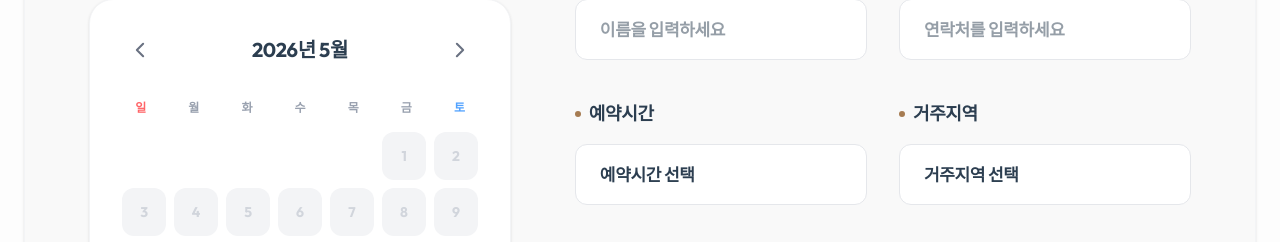
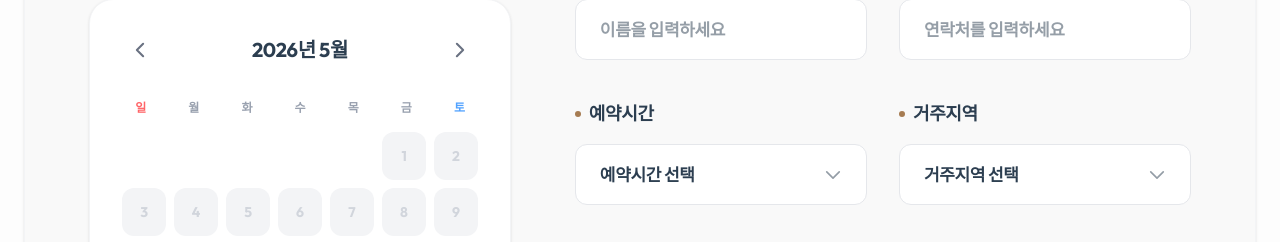
Before and after one commit to sonicp10/law_homepage1, a Next.js app: page /qna/visit in a window 1280 px wide. Shown: the part 912-1154 px from the top of the page. Built offline with nearby package versions, Linux system fonts and the light colour scheme; no server answers; the database is empty; a web font is replaced by a local one.

Commit message:
feat: 방문 상담 연락처 포매팅, 예약시간/거주지역 셀렉트 UI 개선 및 어드민 연동 완료

```diff
--- a/src/app/admin/consultations/page.tsx
+++ b/src/app/admin/consultations/page.tsx
@@ -88,7 +88,7 @@ export default function AdminConsultationsPage() {
             <table className="w-full min-w-[900px]">
               <thead>
                 <tr className="border-b border-[var(--border)] bg-gray-50">
-                  {['이름', '연락처', '유형', '업무분야', '지역', '상태', '신청일', '상태변경'].map((h) => (
+                  {['이름', '연락처', '유형', '업무분야 / 예약일시', '지역', '상태', '신청일', '상태변경'].map((h) => (
                     <th key={h} className="text-left px-4 py-4 text-xs font-bold text-[var(--primary)]/50 uppercase tracking-wider whitespace-nowrap">{h}</th>
                   ))}
                 </tr>
@@ -103,7 +103,17 @@ export default function AdminConsultationsPage() {
                         {item.type === 'PHONE' ? '전화' : '방문'}
                       </span>
                     </td>
-                    <td className="px-4 py-4 text-sm text-[var(--primary)]/60 whitespace-nowrap">{item.category || '-'}</td>
+                    <td className="px-4 py-4 text-sm text-[var(--primary)]/60 whitespace-nowrap">
+                      {item.type === 'VISIT' ? (
+                        item.visitDate ? (
+                          <span className="font-semibold text-purple-700 bg-purple-50 px-2.5 py-1 rounded-lg inline-flex items-center gap-1">
+                            📅 {item.visitDate.split('T')[0]} {item.visitTime || ''}
+                          </span>
+                        ) : '-'
+                      ) : (
+                        item.category || '-'
+                      )}
+                    </td>
                     <td className="px-4 py-4 text-sm text-[var(--primary)]/60 whitespace-nowrap">{item.location || '-'}</td>
                     <td className="px-4 py-4 whitespace-nowrap">
                       <span className={`px-2.5 py-1 rounded-full text-xs font-bold ${statusColors[item.status] || 'bg-gray-100 text-gray-500'}`}>
--- a/src/app/admin/page.tsx
+++ b/src/app/admin/page.tsx
@@ -172,7 +172,9 @@ export default function AdminDashboard() {
                       {item.type === 'PHONE' ? '전화' : '방문'}
                     </span>
                   </div>
-                  <p className="text-[var(--primary)]/50 text-xs">{item.phone} · {item.category || '미분류'} · {formatDate(item.createdAt)}</p>
+                  <p className="text-[var(--primary)]/50 text-xs">
+                    {item.phone} · {item.type === 'VISIT' ? (item.visitDate ? `📅 ${item.visitDate.split('T')[0]} ${item.visitTime || ''}` : '방문 예약') : (item.category || '미분류')} · {formatDate(item.createdAt)}
+                  </p>
                 </div>
               ))}
             </div>
--- a/src/app/api/admin/stats/route.ts
+++ b/src/app/api/admin/stats/route.ts
@@ -43,7 +43,7 @@ export async function GET(request: Request) {
       prisma.consultation.findMany({
         orderBy: { createdAt: 'desc' },
         take: 5,
-        select: { id: true, name: true, phone: true, type: true, category: true, status: true, createdAt: true },
+        select: { id: true, name: true, phone: true, type: true, category: true, visitDate: true, visitTime: true, status: true, createdAt: true },
       }),
       prisma.boardQna.findMany({
         orderBy: { createdAt: 'desc' },
--- a/src/app/qna/phone/page.tsx
+++ b/src/app/qna/phone/page.tsx
@@ -1,6 +1,7 @@
 'use client';
 
 import React, { useState } from 'react';
+import { formatPhone } from '@/lib/utils';
 
 export default function PhoneConsultPage() {
   const [formData, setFormData] = useState({
@@ -52,10 +53,11 @@ export default function PhoneConsultPage() {
                <input
                  required
                  type="tel"
+                 maxLength={13}
                  placeholder="연락처를 입력하세요"
                  className="w-full px-6 py-4 bg-gray-50 border border-gray-200 rounded-xl focus:outline-none focus:border-[#A67C52] transition-colors"
                  value={formData.phone}
-                 onChange={(e) => setFormData({...formData, phone: e.target.value})}
+                 onChange={(e) => setFormData({...formData, phone: formatPhone(e.target.value)})}
                />
             </div>
 
--- a/src/app/qna/visit/page.tsx
+++ b/src/app/qna/visit/page.tsx
@@ -1,6 +1,7 @@
 'use client';
 
 import React, { useState } from 'react';
+import { formatPhone } from '@/lib/utils';
 
 export default function VisitConsultPage() {
   const today = new Date();
@@ -142,10 +143,11 @@ export default function VisitConsultPage() {
                   <input
                     required
                     type="tel"
+                    maxLength={13}
                     placeholder="연락처를 입력하세요"
                     className="w-full px-6 py-4 bg-white border border-gray-200 rounded-xl focus:outline-none focus:border-[#A67C52]"
                     value={formData.phone}
-                    onChange={(e) => setFormData({...formData, phone: e.target.value})}
+                    onChange={(e) => setFormData({...formData, phone: formatPhone(e.target.value)})}
                   />
                </div>
             </div>
@@ -155,9 +157,10 @@ export default function VisitConsultPage() {
                   <label className="flex items-center gap-2 text-lg font-bold text-[#2C3E50]">
                     <span className="w-1.5 h-1.5 bg-[#A67C52] rounded-full"></span> 예약시간
                   </label>
+                  <div className="relative">
                     <select
                       required
-                    className="w-full px-6 py-4 bg-white border border-gray-200 rounded-xl focus:outline-none focus:border-[#A67C52] appearance-none"
+                      className="w-full px-6 py-4 bg-white border border-gray-200 rounded-xl focus:outline-none focus:border-[#A67C52] appearance-none pr-12 cursor-pointer"
                       value={formData.visitTime}
                       onChange={(e) => setFormData({...formData, visitTime: e.target.value})}
                     >
@@ -167,14 +170,21 @@ export default function VisitConsultPage() {
                       <option value="14:00">14:00</option>
                       <option value="16:00">16:00</option>
                     </select>
+                    <div className="absolute right-6 top-1/2 -translate-y-1/2 pointer-events-none opacity-50 text-[#2C3E50]">
+                       <svg xmlns="http://www.w3.org/2000/svg" fill="none" viewBox="0 0 24 24" strokeWidth={2} stroke="currentColor" className="w-5 h-5">
+                         <path strokeLinecap="round" strokeLinejoin="round" d="M19.5 8.25l-7.5 7.5-7.5-7.5" />
+                       </svg>
+                    </div>
+                  </div>
                </div>
                <div className="space-y-4">
                   <label className="flex items-center gap-2 text-lg font-bold text-[#2C3E50]">
                     <span className="w-1.5 h-1.5 bg-[#A67C52] rounded-full"></span> 거주지역
                   </label>
+                  <div className="relative">
                     <select
                       required
-                    className="w-full px-6 py-4 bg-white border border-gray-200 rounded-xl focus:outline-none focus:border-[#A67C52] appearance-none"
+                      className="w-full px-6 py-4 bg-white border border-gray-200 rounded-xl focus:outline-none focus:border-[#A67C52] appearance-none pr-12 cursor-pointer"
                       value={formData.location}
                       onChange={(e) => setFormData({...formData, location: e.target.value})}
                     >
@@ -183,6 +193,12 @@ export default function VisitConsultPage() {
                       <option value="경기">경기</option>
                       <option value="인천">인천</option>
                     </select>
+                    <div className="absolute right-6 top-1/2 -translate-y-1/2 pointer-events-none opacity-50 text-[#2C3E50]">
+                       <svg xmlns="http://www.w3.org/2000/svg" fill="none" viewBox="0 0 24 24" strokeWidth={2} stroke="currentColor" className="w-5 h-5">
+                         <path strokeLinecap="round" strokeLinejoin="round" d="M19.5 8.25l-7.5 7.5-7.5-7.5" />
+                       </svg>
+                    </div>
+                  </div>
                </div>
             </div>
 
```
Also changed, not shown: .bkit/decisions/2026-05-17_visit_consultation_ui_and_admin_sync.md (added). Lines whose indentation alone changed are shown as unchanged.
